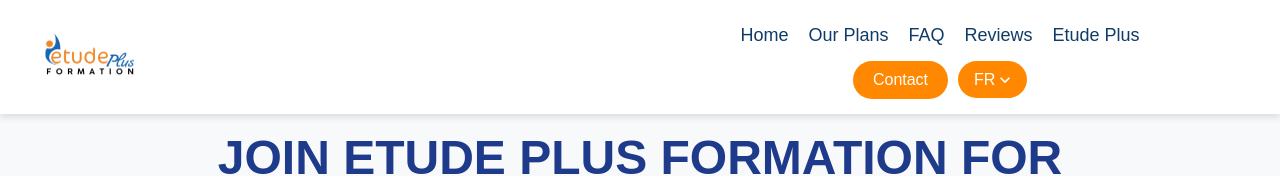
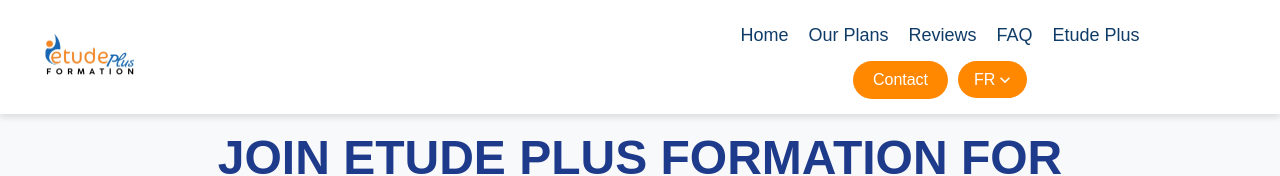
Before and after one commit to azzedineh27/ETUDE_PLUS, a React (Vite) app in the folder site_formation/: page / in a window 1280 px wide. Shown: the top 176 px of the page. Built offline with nearby package versions, Linux system fonts and the light colour scheme.

Commit message:
détails navbar links

```diff
--- a/site_formation/src/components/Navbar.jsx
+++ b/site_formation/src/components/Navbar.jsx
@@ -51,13 +51,13 @@
           </Link>
         </li>
         <li>
-          <Link to="faq" smooth={true} duration={500} offset={-80} onClick={() => setIsMenuOpen(false)}>
-            {sanitize(t("navbar_menu_faq"))}
+          <Link to="avis" smooth={true} duration={500} offset={-80} onClick={() => setIsMenuOpen(false)}>
+            {sanitize(t("navbar_menu_avis"))}
           </Link>
         </li>
         <li>
-          <Link to="avis" smooth={true} duration={500} offset={-80} onClick={() => setIsMenuOpen(false)}>
-            {sanitize(t("navbar_menu_avis"))}
+          <Link to="faq" smooth={true} duration={500} offset={-80} onClick={() => setIsMenuOpen(false)}>
+            {sanitize(t("navbar_menu_faq"))}
           </Link>
         </li>
         <li>
```
